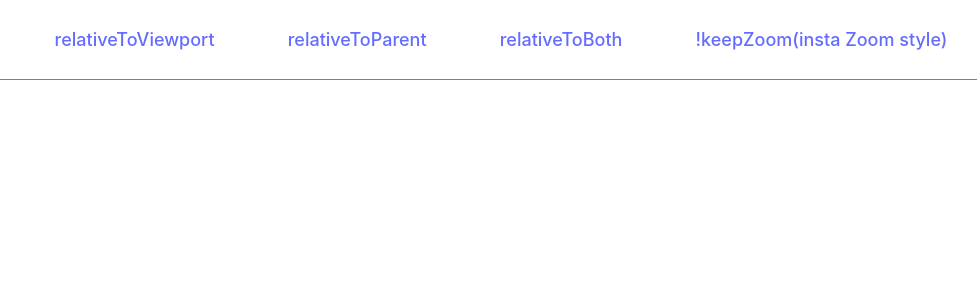
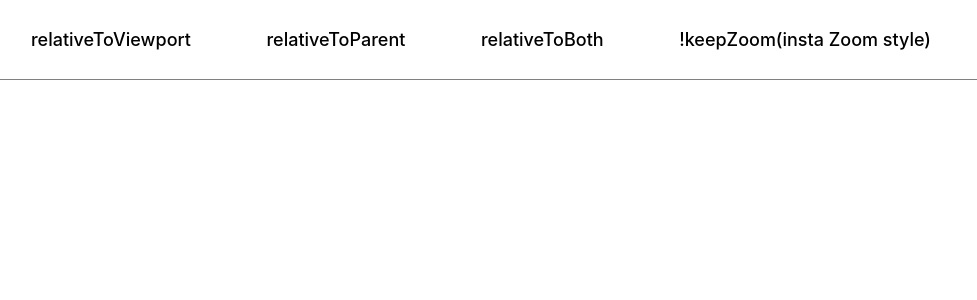
Before and after one commit to michalk91/usePinchZoom, a React (Vite) app in the folder src/demo/: page / in a window 1280 px wide. Shown: the top 300 px of the page, without its empty margins (159-1136 px from the left). Built offline with nearby package versions, Linux system fonts and the light colour scheme.

Commit message:
update index.css

```diff
--- a/src/demo/src/index.css
+++ b/src/demo/src/index.css
@@ -5,7 +5,6 @@
   color-scheme: light dark;
   color: rgba(255, 255, 255, 0.87);
   background-color: #242424;
-
   font-synthesis: none;
   text-rendering: optimizeLegibility;
   -webkit-font-smoothing: antialiased;
@@ -13,13 +12,12 @@
 }
 
 :root div {
-  margin: 0 auto;
   max-height: 100%;
 }
 
 a {
   font-weight: 500;
-  color: #646cff;
+  color: black;
   text-decoration: inherit;
 }
 a:hover {
@@ -29,25 +27,24 @@ a:hover {
 body {
   margin: 0;
   display: flex;
-  position: fixed;
-  top: 0;
-  left: 0;
-  right: 0;
-  bottom: 0;
+  overflow: hidden;
   place-items: center;
-  justify-content: "center";
-  align-items: "center";
+  touch-action: none;
 }
 
 h1 {
-  font-size: 3.2em;
   line-height: 1.1;
+}
+
+ul {
+  padding: 0;
 }
 
 button {
   border-radius: 8px;
-  border: 1px solid transparent;
-  padding: 0.6em 1.2em;
+  border: 2px solid black;
+  padding: 0.6em 0.9em;
+  margin: 2px;
   font-size: 1em;
   font-weight: 500;
   font-family: inherit;
```
